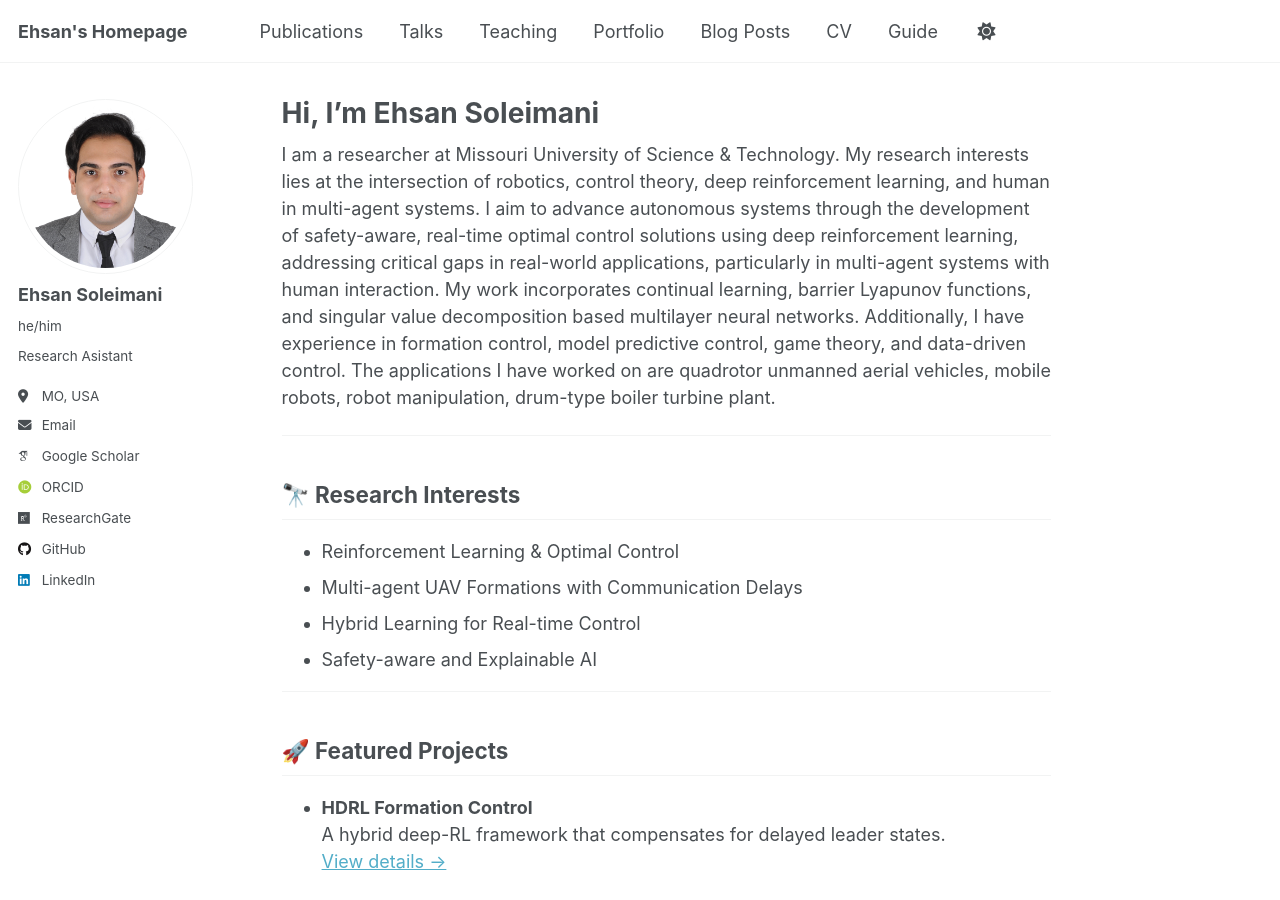
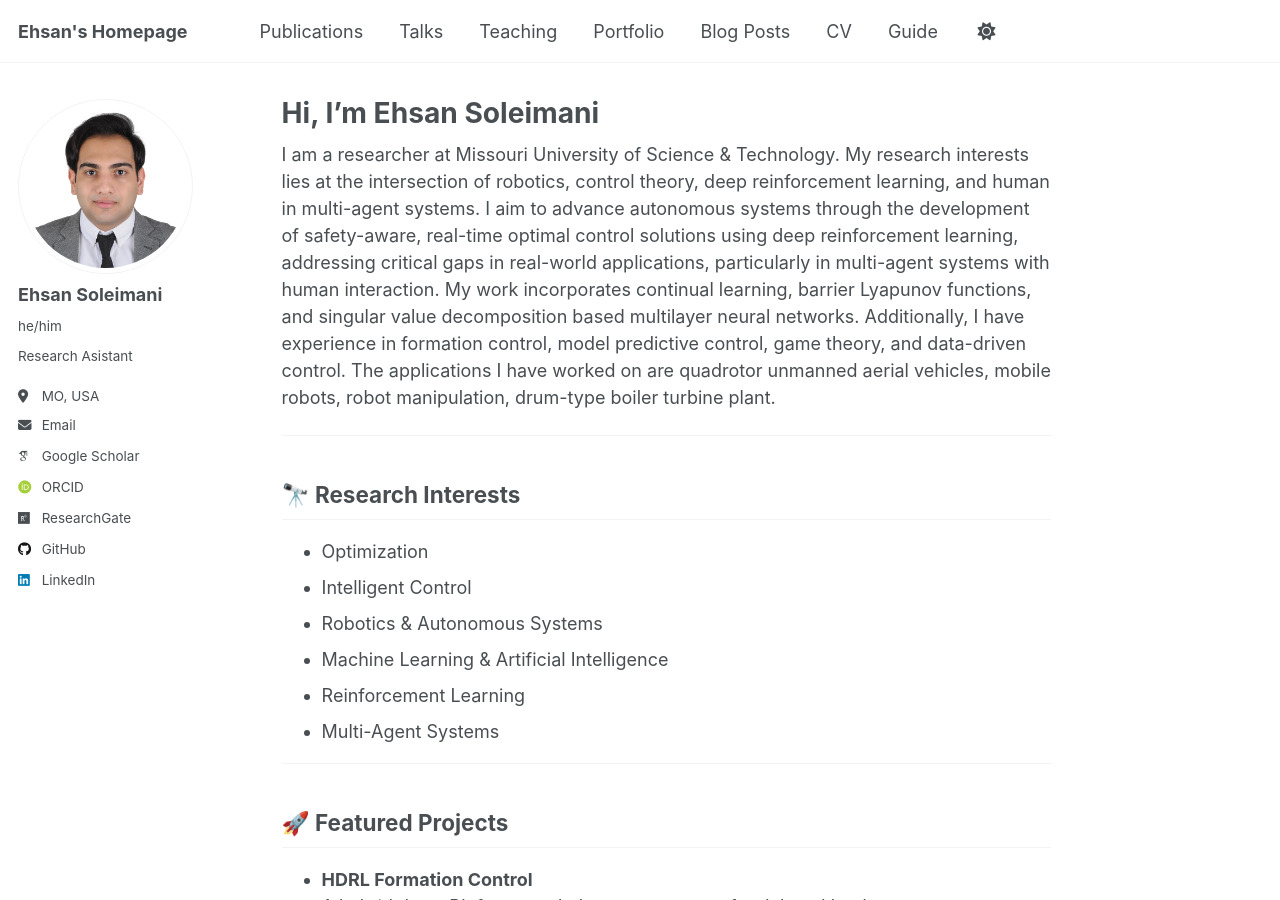
Before and after one commit to EhsanSoleimani1998/EhsanSoleimani1998.github.io, a Jekyll site: the page built from _pages/about.md, in a window 1280 px wide and 900 px high. Built offline with Jekyll 4.4.1, drawn with Linux system fonts in a browser that asks for light colours; some web fonts are replaced; a script that is not in the unit is left out.

Commit message:
Update about.md

```diff
--- a/_pages/about.md
+++ b/_pages/about.md
@@ -15,10 +15,12 @@ Additionally, I have experience in formation control, model predictive control,
 
 ## 🔭 Research Interests
 
-- Reinforcement Learning & Optimal Control
-- Multi-agent UAV Formations with Communication Delays
-- Hybrid Learning for Real-time Control
-- Safety-aware and Explainable AI
+- Optimization
+- Intelligent Control
+- Robotics & Autonomous Systems
+- Machine Learning & Artificial Intelligence
+- Reinforcement Learning
+- Multi-Agent Systems
 
 ---
 
```
